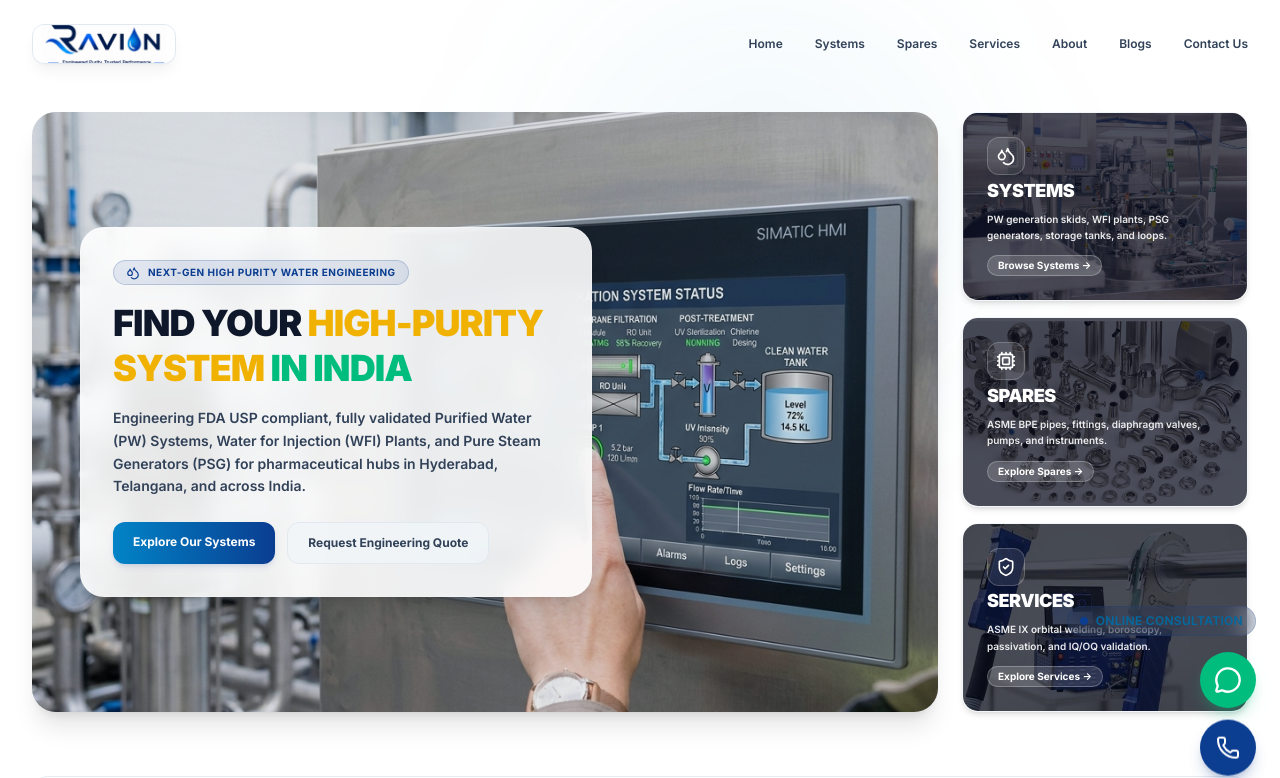
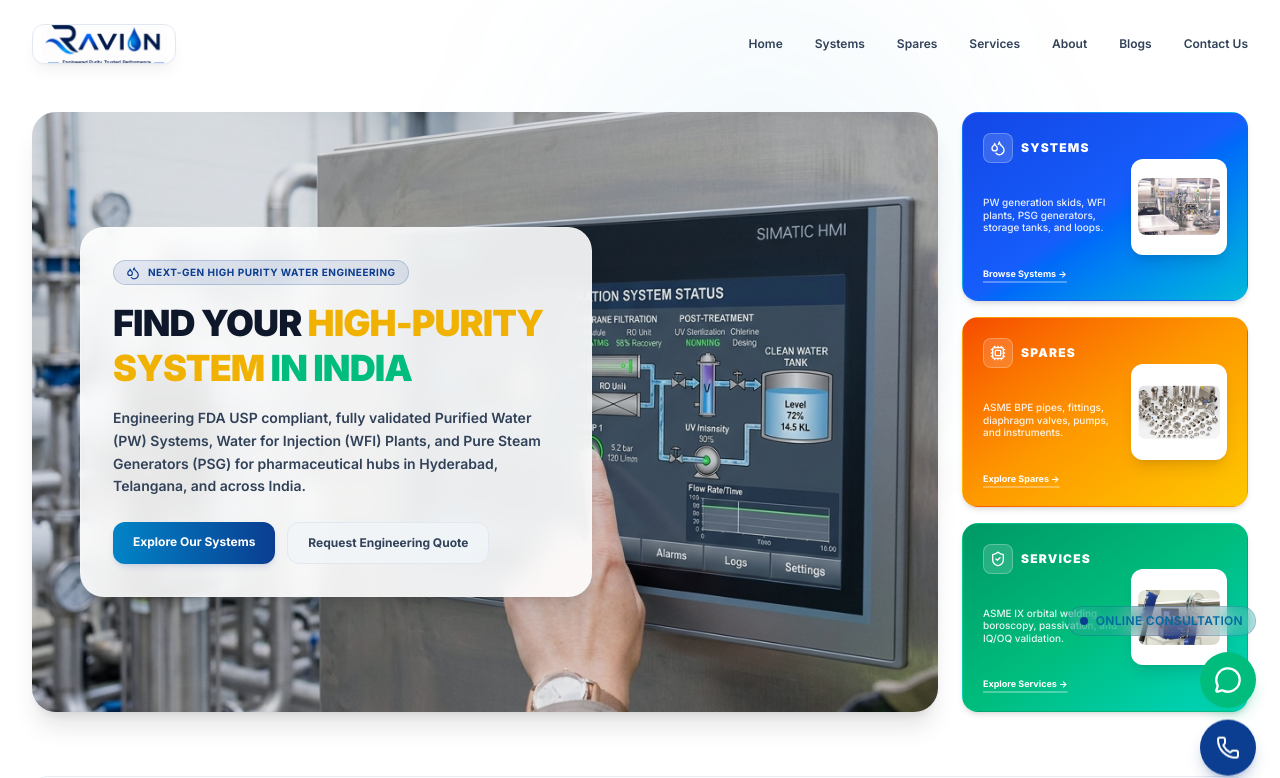
Before and after one commit to ravionwater/ravionwater.in, a Next.js app: page / in a window 1280 px wide. Shown: the top 778 px of the page. Built offline with nearby package versions, Linux system fonts and the light colour scheme.

Commit message:
Update homepage cards to render physical product/spares/services images inside clean white high-definition box containers on gradient cards

```diff
--- a/src/app/page.tsx
+++ b/src/app/page.tsx
@@ -91,103 +91,106 @@ export default function Home() {
             {/* Right Card Stack (takes 3 columns on desktop) */}
             <div className="lg:col-span-3 flex flex-col gap-4">
               {/* Systems Card */}
-              <Link href="/products" className="group flex-1 relative rounded-2xl overflow-hidden shadow-md border border-slate-200/40 cursor-pointer">
-                {/* Background Image */}
-                <Image
-                  src="/images/system1.jpg"
-                  alt="Ravion Systems"
-                  fill
-                  sizes="(max-w-768px) 100vw, 25vw"
-                  className="object-cover group-hover:scale-105 transition-transform duration-500"
-                />
-                {/* Overlay */}
-                <div className="absolute inset-0 bg-slate-950/70 group-hover:bg-slate-950/60 transition-colors z-0"></div>
-
+              <Link href="/products" className="group flex-1">
                 <motion.div
-                  whileHover={{ y: -2 }}
-                  className="relative z-10 h-full flex flex-col justify-between p-6"
+                  whileHover={{ scale: 1.02 }}
+                  transition={{ type: "spring", stiffness: 350, damping: 25 }}
+                  className="h-full rounded-2xl overflow-hidden shadow-md flex items-center justify-between p-5 border border-blue-400/20 bg-gradient-to-br from-blue-700 via-blue-600 to-cyan-500 hover:shadow-lg hover:shadow-cyan-500/10 cursor-pointer"
                 >
-                  <div className="p-2 rounded-xl bg-white/10 border border-white/20 w-fit">
-                    <Droplets className="w-5 h-5 text-white" />
-                  </div>
-                  <div>
-                    <h3 className="text-lg font-black text-white tracking-tight">
-                      SYSTEMS
-                    </h3>
-                    <p className="text-[10px] text-white/90 mt-1.5 font-semibold leading-relaxed">
+                  <div className="flex-1 flex flex-col justify-between h-full space-y-2">
+                    <div className="flex items-center space-x-2">
+                      <div className="p-1.5 rounded-lg bg-white/15 border border-white/25">
+                        <Droplets className="w-4 h-4 text-white" />
+                      </div>
+                      <span className="text-xs font-black tracking-widest text-white uppercase">Systems</span>
+                    </div>
+                    <p className="text-[10px] text-white/90 font-medium leading-tight">
                       PW generation skids, WFI plants, PSG generators, storage tanks, and loops.
                     </p>
-                    <span className="inline-flex items-center text-[10px] font-bold text-white mt-3 group-hover:translate-x-1 transition-transform duration-300 bg-white/15 border border-white/25 px-2.5 py-0.5 rounded-full">
+                    <span className="text-[9px] font-bold text-white group-hover:translate-x-1 transition-transform duration-300 w-fit underline decoration-white/30 decoration-2 underline-offset-4">
                       Browse Systems &rarr;
                     </span>
+                  </div>
+
+                  {/* Clean High-Definition Image Container */}
+                  <div className="relative w-20 h-20 sm:w-24 sm:h-24 bg-white rounded-xl p-1.5 shadow-lg border border-white/10 flex items-center justify-center flex-shrink-0 ml-3">
+                    <Image
+                      src="/images/system1.jpg"
+                      alt="Ravion High Purity Systems"
+                      width={96}
+                      height={96}
+                      className="object-contain max-w-full max-h-full rounded-lg"
+                    />
                   </div>
                 </motion.div>
               </Link>
 
               {/* Spares Card */}
-              <Link href="/spares" className="group flex-1 relative rounded-2xl overflow-hidden shadow-md border border-slate-200/40 cursor-pointer">
-                {/* Background Image */}
-                <Image
-                  src="/images/spares1.png"
-                  alt="Ravion Spares"
-                  fill
-                  sizes="(max-w-768px) 100vw, 25vw"
-                  className="object-cover group-hover:scale-105 transition-transform duration-500"
-                />
-                {/* Overlay */}
-                <div className="absolute inset-0 bg-slate-950/70 group-hover:bg-slate-950/60 transition-colors z-0"></div>
-
+              <Link href="/spares" className="group flex-1">
                 <motion.div
-                  whileHover={{ y: -2 }}
-                  className="relative z-10 h-full flex flex-col justify-between p-6"
+                  whileHover={{ scale: 1.02 }}
+                  transition={{ type: "spring", stiffness: 350, damping: 25 }}
+                  className="h-full rounded-2xl overflow-hidden shadow-md flex items-center justify-between p-5 border border-orange-400/20 bg-gradient-to-br from-orange-600 via-amber-500 to-yellow-400 hover:shadow-lg hover:shadow-yellow-500/10 cursor-pointer"
                 >
-                  <div className="p-2 rounded-xl bg-white/10 border border-white/20 w-fit">
-                    <Cpu className="w-5 h-5 text-white" />
-                  </div>
-                  <div>
-                    <h3 className="text-lg font-black text-white tracking-tight">
-                      SPARES
-                    </h3>
-                    <p className="text-[10px] text-white/90 mt-1.5 font-semibold leading-relaxed">
+                  <div className="flex-1 flex flex-col justify-between h-full space-y-2">
+                    <div className="flex items-center space-x-2">
+                      <div className="p-1.5 rounded-lg bg-white/15 border border-white/25">
+                        <Cpu className="w-4 h-4 text-white" />
+                      </div>
+                      <span className="text-xs font-black tracking-widest text-white uppercase">Spares</span>
+                    </div>
+                    <p className="text-[10px] text-white/90 font-medium leading-tight">
                       ASME BPE pipes, fittings, diaphragm valves, pumps, and instruments.
                     </p>
-                    <span className="inline-flex items-center text-[10px] font-bold text-white mt-3 group-hover:translate-x-1 transition-transform duration-300 bg-white/15 border border-white/25 px-2.5 py-0.5 rounded-full">
+                    <span className="text-[9px] font-bold text-white group-hover:translate-x-1 transition-transform duration-300 w-fit underline decoration-white/30 decoration-2 underline-offset-4">
                       Explore Spares &rarr;
                     </span>
+                  </div>
+
+                  {/* Clean High-Definition Image Container */}
+                  <div className="relative w-20 h-20 sm:w-24 sm:h-24 bg-white rounded-xl p-1.5 shadow-lg border border-white/10 flex items-center justify-center flex-shrink-0 ml-3">
+                    <Image
+                      src="/images/spares1.png"
+                      alt="Ravion Sanitary Spares"
+                      width={96}
+                      height={96}
+                      className="object-contain max-w-full max-h-full rounded-lg"
+                    />
                   </div>
                 </motion.div>
               </Link>
 
               {/* Services Card */}
-              <Link href="/services" className="group flex-1 relative rounded-2xl overflow-hidden shadow-md border border-slate-200/40 cursor-pointer">
-                {/* Background Image */}
-                <Image
-                  src="/images/service1.jpg"
-                  alt="Ravion Services"
-                  fill
-                  sizes="(max-w-768px) 100vw, 25vw"
-                  className="object-cover group-hover:scale-105 transition-transform duration-500"
-                />
-                {/* Overlay */}
-                <div className="absolute inset-0 bg-slate-950/70 group-hover:bg-slate-950/60 transition-colors z-0"></div>
-
+              <Link href="/services" className="group flex-1">
                 <motion.div
-                  whileHover={{ y: -2 }}
-                  className="relative z-10 h-full flex flex-col justify-between p-6"
+                  whileHover={{ scale: 1.02 }}
+                  transition={{ type: "spring", stiffness: 350, damping: 25 }}
+                  className="h-full rounded-2xl overflow-hidden shadow-md flex items-center justify-between p-5 border border-emerald-400/20 bg-gradient-to-br from-emerald-600 via-emerald-500 to-teal-400 hover:shadow-lg hover:shadow-teal-500/10 cursor-pointer"
                 >
-                  <div className="p-2 rounded-xl bg-white/10 border border-white/20 w-fit">
-                    <ShieldCheck className="w-5 h-5 text-white" />
-                  </div>
-                  <div>
-                    <h3 className="text-lg font-black text-white tracking-tight">
-                      SERVICES
-                    </h3>
-                    <p className="text-[10px] text-white/90 mt-1.5 font-semibold leading-relaxed">
+                  <div className="flex-1 flex flex-col justify-between h-full space-y-2">
+                    <div className="flex items-center space-x-2">
+                      <div className="p-1.5 rounded-lg bg-white/15 border border-white/25">
+                        <ShieldCheck className="w-4 h-4 text-white" />
+                      </div>
+                      <span className="text-xs font-black tracking-widest text-white uppercase">Services</span>
+                    </div>
+                    <p className="text-[10px] text-white/90 font-medium leading-tight">
                       ASME IX orbital welding, boroscopy, passivation, and IQ/OQ validation.
                     </p>
-                    <span className="inline-flex items-center text-[10px] font-bold text-white mt-3 group-hover:translate-x-1 transition-transform duration-300 bg-white/15 border border-white/25 px-2.5 py-0.5 rounded-full">
+                    <span className="text-[9px] font-bold text-white group-hover:translate-x-1 transition-transform duration-300 w-fit underline decoration-white/30 decoration-2 underline-offset-4">
                       Explore Services &rarr;
                     </span>
+                  </div>
+
+                  {/* Clean High-Definition Image Container */}
+                  <div className="relative w-20 h-20 sm:w-24 sm:h-24 bg-white rounded-xl p-1.5 shadow-lg border border-white/10 flex items-center justify-center flex-shrink-0 ml-3">
+                    <Image
+                      src="/images/service1.jpg"
+                      alt="Ravion Sterile Services"
+                      width={96}
+                      height={96}
+                      className="object-contain max-w-full max-h-full rounded-lg"
+                    />
                   </div>
                 </motion.div>
               </Link>
```
